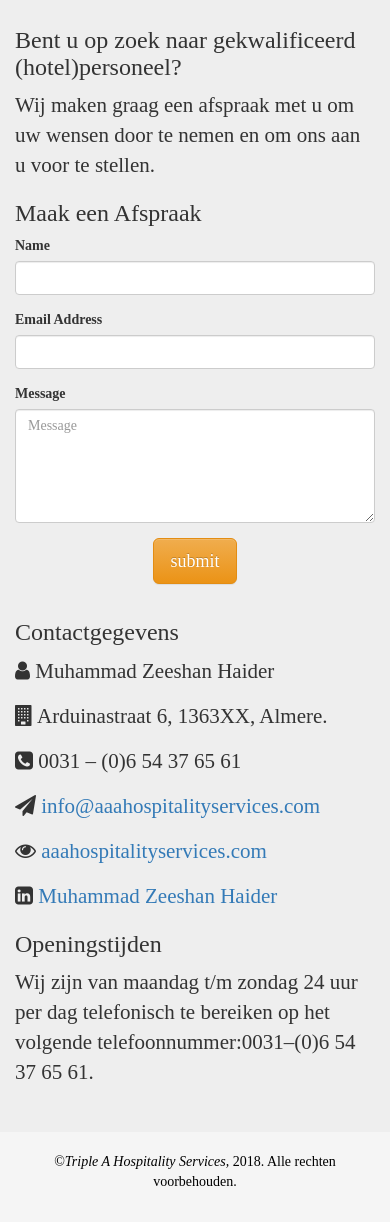
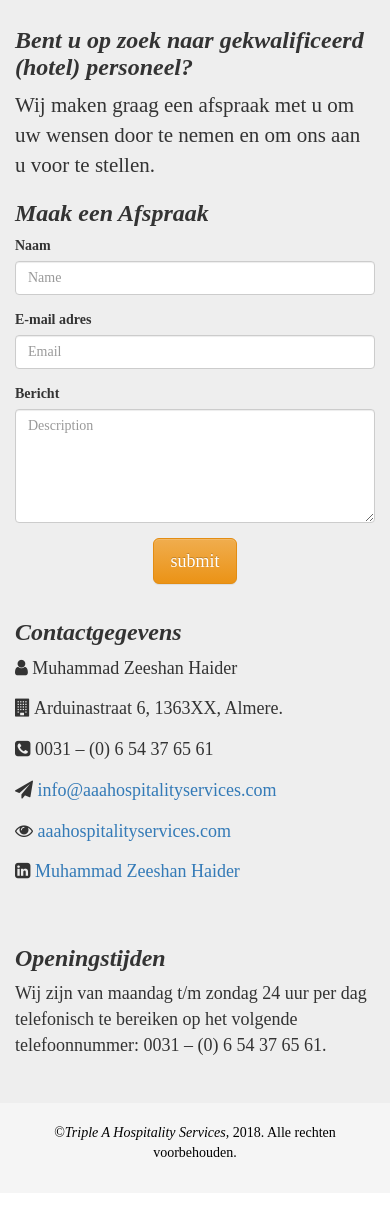
Before and after one commit to Code-Institute-Submissions/AAA_Hospitality_Services, a plain HTML site: page partners.html in a window 390 px wide. Shown: the part 778-2000 px from the top of the page. After the commit the page ends 1971 px from the top, so only its background shows below. Drawn offline with nearby package versions, Linux system fonts and the light colour scheme.

```diff
--- a/partners.html
+++ b/partners.html
@@ -13,6 +13,13 @@
         <link rel="stylesheet" href="https://maxcdn.bootstrapcdn.com/font-awesome/4.7.0/css/font-awesome.min.css" type="text/css"/>
         <title>AAA Hospitality Services</title>
         <link rel="stylesheet" href="assets/css/style.css" type="text/css" />
+
+        <script type="text/javascript" src="https://cdn.emailjs.com/dist/email.min.js"></script>
+        <script type="text/javascript">
+           (function(){
+            emailjs.init("user_EfJV8xMnYRsLtQ7RASl49");
+        })();
+        </script>
     </head>
 
     <body>
@@ -29,7 +36,6 @@
                         <a class="navbar-brand logo-link" href="#">
                             <img src="assets/images/logo2.png" width="200px" alt="logoPic">
                         </a>
-                        <a class="navbar-brand" href="#"><i><strong></strong></i></a>
                     </div>
                     <div class="collapse navbar-collapse" id="aliMalik">
                         <ul class="nav navbar-nav navbar-right">
@@ -37,7 +43,6 @@
                             <li><a href="values.html">Onze kernwaarden</a></li>
                             <li><a class="is-active" href="partners.html">Toekomstige partners</a></li>
                             <li><a href="professionals.html">Professionals</a></li>
-                            <li><a href="clients.html">Onze partners</a></li>
                         </ul>
                     </div>
                 </div>
@@ -48,7 +53,7 @@
           <div class="container-fluid">
             <div class="row">
               <div class="col-lg-12 col-md-12 col-sm-12 col-xs-12">
-                <h1 class="text-center">Contact Us</h1>
+                <h1 class="text-center">Neem gerust contact met ons op!</h1>
               </div>
             </div>
           </div>
@@ -60,25 +65,26 @@
                   <div class="container">
                           <div class="row">
                               <div class="col-xs-12 col-md-7">
-                                  <h3>Bent u op zoek naar gekwalificeerd (hotel)personeel?</h3>
+                                  <h3><strong><i>Bent u op zoek naar gekwalificeerd (hotel) personeel?</i></strong></h3>
                                   <p>Wij maken graag een afspraak met u om uw wensen door te nemen en om ons aan u voor te stellen.</p>
-                                  <h3>Maak een Afspraak</h3>
+                                  <h3><strong><i>Maak een Afspraak</i></strong></h3>
+
                                     <div class="center-form">
-                                    <form onsubmit="return sendMail(this);" method="post">
+                                        <form onsubmit="return sendMail(this);" method="POST">
 
                                             <div class="form-group">
-                                            <label for="name">Name</label>
-                                            <input type="name" class="form-control" id="name" required/>
+                                                <label for="name">Naam</label>
+                                                <input type="name" class="form-control" id="name" placeholder="Name" required/>
                                             </div>
 
                                             <div class="form-group">
-                                            <label for="email">Email Address</label>
-                                            <input type="email" class="form-control" id="email" required/>
+                                                <label for="email">E-mail adres</label>
+                                                <input type="emailaddress" class="form-control" id="emailaddress" placeholder="Email" required/>
                                             </div>
 
                                             <div class="form-group">
-                                            <label for="message">Message</label>
-                                            <textarea rows="5" name="message" class="form-control" id="message_request" placeholder="Message" required></textarea>
+                                                <label for="message">Bericht</label>
+                                                <textarea rows="5" name="projectsummary" class="form-control" id="projectsummary" placeholder="Description" required></textarea>
                                             </div>
 
                                             <div class="form-group">
@@ -90,20 +96,20 @@
                               </div>
 
 
-                              <div class="col-xs-12 col-md-5">
-                                  <h3>Contactgegevens</h3>
+                              <div class="col-xs-12 col-md-5 small">
+                                  <h3><strong><i>Contactgegevens</i></strong></h3>
                                   <p><i class="fa fa-user"></i> Muhammad Zeeshan Haider</p>
                                   <p><i class="fa fa-building"></i> Arduinastraat 6, 1363XX, Almere.</p>
-                                  <p><i class="fa fa-phone-square"></i> 0031 – (0)6 54 37 65 61</p>
+                                  <p><i class="fa fa-phone-square"></i> 0031 – (0) 6 54 37 65 61</p>
                                   <p><i class="fa fa-paper-plane"></i><a href="mailto:info@aaahospitalityservices.com"> info@aaahospitalityservices.com</a></p>
                                   <p><i class="fa fa-eye"></i><a href="http://www.aaahospitalityservices.com" target="_blank"> aaahospitalityservices.com</a></p>
                                   <p><i class="fa fa-linkedin-square" aria-hidden="true"></i><a href="http://www.linkedin.com/in/zeeshan-muhammad-haider-01609b28" target="_blank"> Muhammad Zeeshan Haider</a></p>
 
 
 
-                                  <h3>Openingstijden</h3>
+                                  <h3 class="space"><strong><i>Openingstijden</i></strong></h3>
                                   <p>Wij zijn van maandag t/m zondag 24 uur per dag telefonisch te bereiken op het volgende
-                                     telefoonnummer:0031–(0)6 54 37 65 61.</p>
+                                     telefoonnummer: 0031 – (0) 6 54 37 65 61.</p>
                               </div>
                             </div>
 
@@ -121,7 +127,7 @@
         </footer>
 
 
-
+       <script type="text/javascript" src="assets/js/sendEmail.js"></script>
 
 
         <script src="https://ajax.googleapis.com/ajax/libs/jquery/1.12.4/jquery.min.js"></script>
```
Also changed, not shown: professionals.html (+8 -9 lines). Lines whose indentation alone changed are shown as unchanged.
